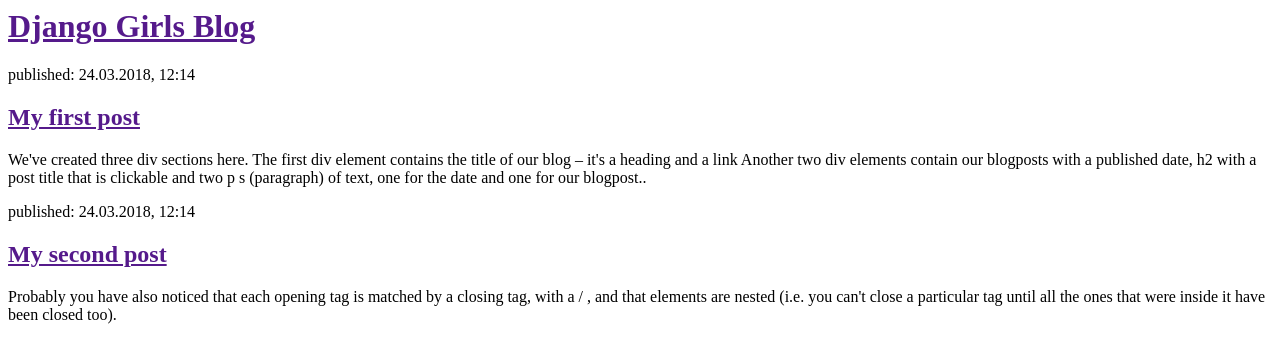
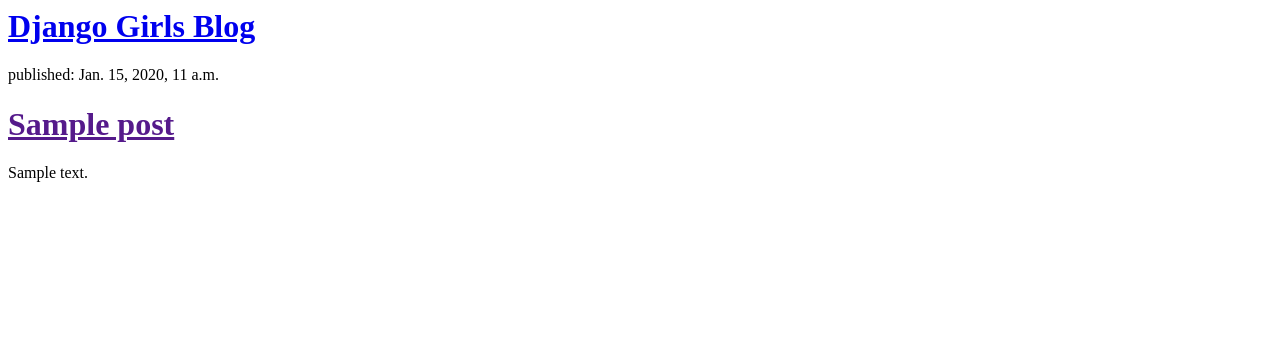
Before and after one commit to emotexplanet/my-first-blog, a Django app: template blog/templates/blog/post_list.html in a window 1280 px wide. Shown: the top 363 px of the page. Run offline with Django 3.2, Linux system fonts and the light colour scheme; the template is opened without the code that fills it: values that come from a table or form of the project are taken from there, others are empty; tables that the repository leaves empty hold one stand-in row (values such as "Sample post").

Commit message:
Modified templates to display posta from database.

```diff
--- a/blog/models.py
+++ b/blog/models.py
@@ -5,9 +5,9 @@
     author = models.ForeignKey('auth.user')
     title = models.CharField(max_length=200)
     text = models.TextField()
-    create_date = models.DateTimeField(
-default=timezone.now)
+    create_date = models.DateTimeField(default=timezone.now)
     published_date = models.DateTimeField(blank=True, null=True)
+
 
     def publish(self):
         self.published_date = timezone.now()
--- a/blog/templates/blog/post_list.html
+++ b/blog/templates/blog/post_list.html
@@ -1,24 +1,18 @@
 <html>
   <head>
-    <title>Django Girls blog</</title>
+    <title>Django Girls blog</title>
   </head>
   <body>
     <div>
-      <h1><a href="">Django Girls Blog</a></h1>
+      <h1><a href="/">Django Girls Blog</a></h1>
     </div>
-    <div>
-      <p>published: 24.03.2018, 12:14</p>
-      <h2><a href="">My first post</a></h2>
-      <p>We've created three div sections here.
-The first div element contains the title of our blog – it's a heading and a link
-Another two div elements contain our blogposts with a published date, h2 with a post title that is clickable and two
-p s (paragraph) of text, one for the date and one for our blogpost..</p>
-    </div>
-    <div>
-      <p>published: 24.03.2018, 12:14</p>
-      <h2><a href="">My second post</a></h2>
-      <p>Probably you have also noticed that each opening tag is matched by a closing tag, with a / , and that elements are nested
-(i.e. you can't close a particular tag until all the ones that were inside it have been closed too).</p>
-    </div>
+
+    {% for post in posts %}
+      <div>
+        <p>published: {{ post.published_date }}</p>
+        <h1><a href="">{{ post.title }}</a></h1>
+        <p>{{ post.text|linebreaksbr }}</p>
+      </div>
+    {% endfor %}
   </body>
 </html>
--- a/blog/views.py
+++ b/blog/views.py
@@ -1,5 +1,8 @@
 from django.shortcuts import render
+from django.utils import timezone
+from blog.models import Post
 
 # Create your views here.
 def post_list(request):
-    return render(request, 'blog/post_list.html', {})
+    posts = Post.objects.filter(published_date__lte=timezone.now()).order_by('published_date')
+    return render(request, 'blog/post_list.html', {'posts': posts})
```
